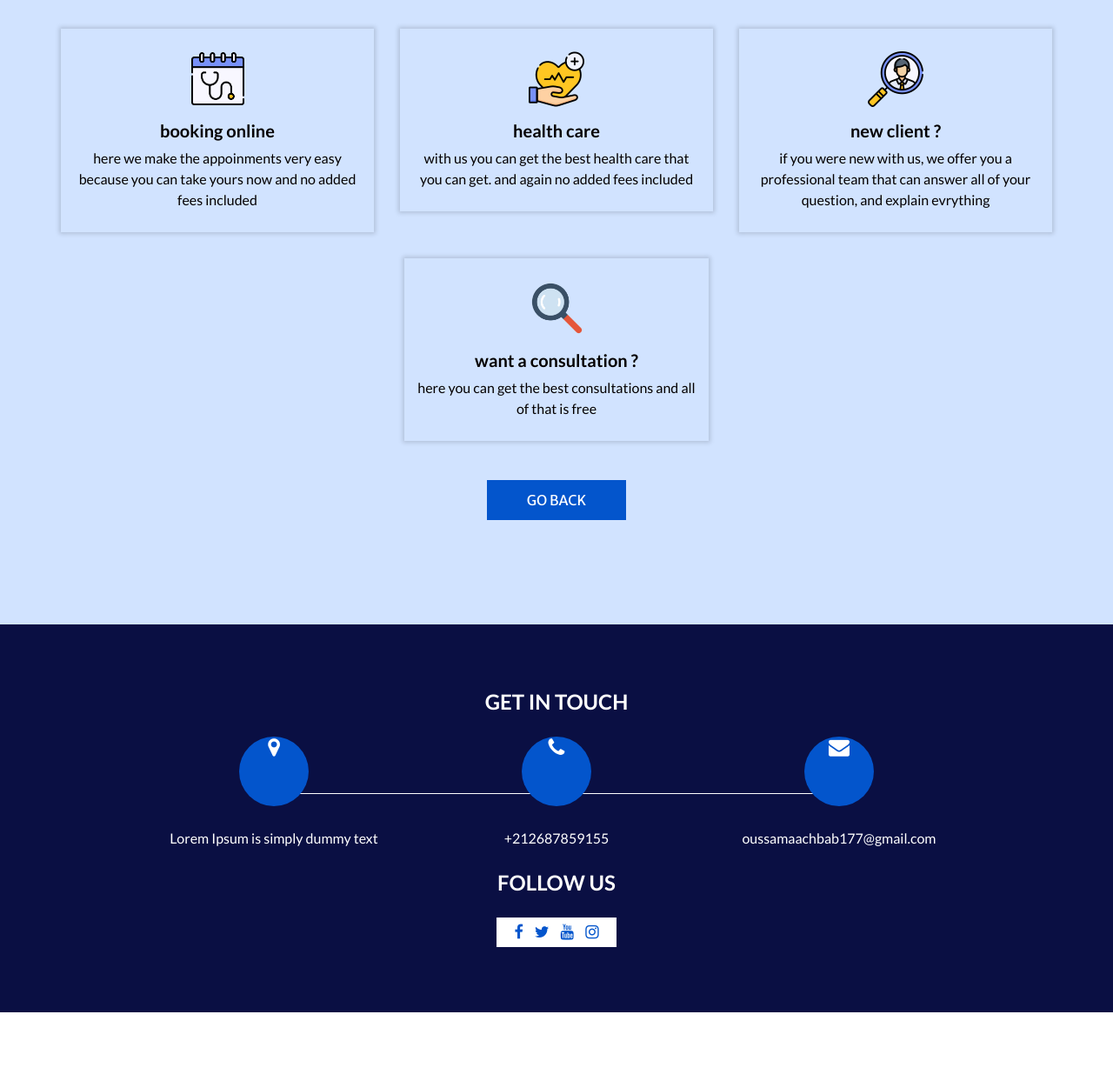
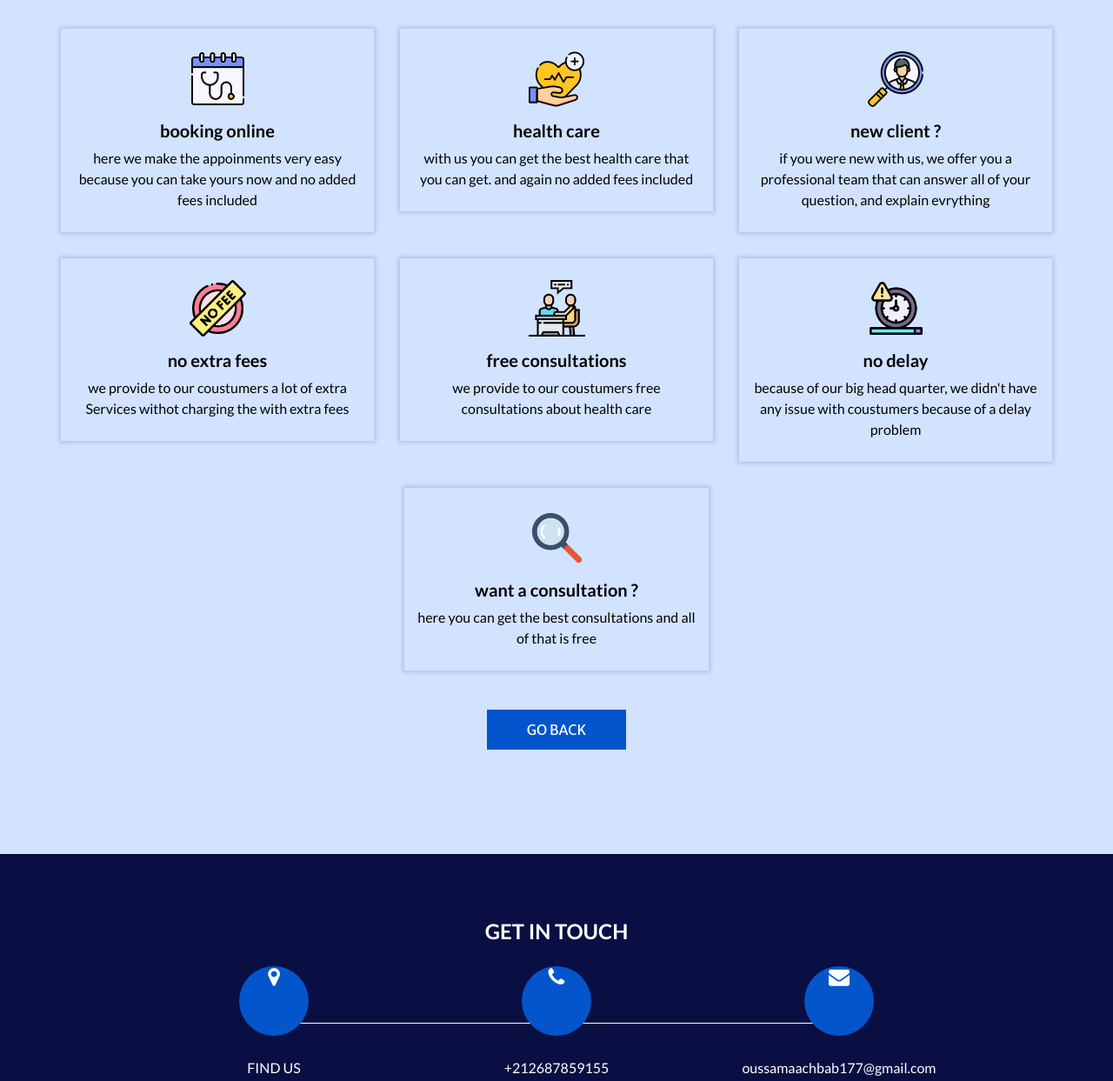
Before and after one commit to oussamaachbab/first-brief-at-youcode, a plain HTML site: page service-view-more.html in a window 1280 px wide. Shown: the part 311-1554 px from the top of the page at 87% size. Before the commit the page ends 1475 px from the top, so only its background shows below. Drawn offline with nearby package versions, Linux system fonts and the light colour scheme.

Commit message:
fourth commit

```diff
--- a/service-view-more.html
+++ b/service-view-more.html
@@ -33,13 +33,13 @@
         <div class="header_top">
           <div class="container-fluid">
             <div class="contact_nav">
-              <a href="">
+              <a href="tel:+212687859155">
                 <i class="fa fa-phone" aria-hidden="true"></i>
                 <span>
                   Call : +212687859155
                 </span>
               </a>
-              <a href="">
+              <a href="mailto:oussamaachbab177@gmail.com">
                 <i class="fa fa-envelope" aria-hidden="true"></i>
                 <span>
                   Email : oussamaachbab177@gmail.com
@@ -135,6 +135,56 @@
         </div>
       </div>
 
+      <div class="row">
+        <div class="col-sm-6 col-md-4 mx-auto">
+          <div class="box ">
+            <div class="img-box">
+              <img src="images/nofees-removebg-preview.png" alt="" />
+            </div>
+            <div class="detail-box">
+              <h5>
+                no extra fees
+              </h5>
+              <p>
+                we provide to our coustumers a lot of extra Services withot charging the with extra fees
+              </p>
+            </div>
+          </div>
+        </div>
+        <div class="col-sm-6 col-md-4 mx-auto">
+          <div class="box ">
+            <div class="img-box">
+              <img src="images/freecounsulation-removebg-preview.png" alt="" />
+            </div>
+            <div class="detail-box">
+              <h5>
+                free consultations
+              </h5>
+              <p>
+               we provide to our coustumers free consultations about health care
+              </p>
+            </div>
+          </div>
+        </div>
+        <div class="col-sm-6 col-md-4 mx-auto">
+          <div class="box ">
+            <div class="img-box">
+              <img src="images/nodelay-removebg-preview.png" alt="" />
+            </div>
+            <div class="detail-box">
+              <h5>
+                no delay
+              </h5>
+              <p>
+                because of our big head quarter, we didn't have any issue with coustumers because of a delay problem
+            </p>
+            </div>
+          </div>
+        </div>
+      </div>
+
+
+
       <div class="col-sm-6 col-md-4 mx-auto">
         <div class="box ">
           <div class="img-box">
@@ -170,19 +220,19 @@
           <div class="info_items">
             <div class="row">
               <div class="col-md-4">
-                <a href="">
+                <a href="https://maps.app.goo.gl/2GeFsauYMuk8ddxH6">
                   <div class="item ">
                     <div class="img-box ">
                       <i class="fa fa-map-marker" aria-hidden="true"></i>
                     </div>
                     <p>
-                      Lorem Ipsum is simply dummy text
+                        FIND US
                     </p>
                   </div>
                 </a>
               </div>
               <div class="col-md-4">
-                <a href="">
+                <a href="tel:+212687859155">
                   <div class="item ">
                     <div class="img-box ">
                       <i class="fa fa-phone" aria-hidden="true"></i>
@@ -194,7 +244,7 @@
                 </a>
               </div>
               <div class="col-md-4">
-                <a href="">
+                <a href="mailto:oussamaachbab177@gmail.com">
                   <div class="item ">
                     <div class="img-box">
                       <i class="fa fa-envelope" aria-hidden="true"></i>
@@ -230,3 +280,11 @@
       </div>
     </div>
   </section>
+
+  <footer class="footer_section">
+    <div class="container">
+      <p>
+        &copy; <span id="displayDateYear"></span> All Rights Reserved By <a href="#">LORENZ CIPHER Class</a>
+      </p>
+    </div>
+  </footer>
```
Also changed, not shown: about.html (+13 -5 lines), contact.html (+13 -5 lines), index.html (+7 -7 lines), service.html (+13 -5 lines), images/freecounsulation-removebg-preview.png (added), images/freecounsulation.png (added), images/nodelay-removebg-preview.png (added), images/nodelay.png (added), images/nofees-removebg-preview.png (added), images/nofees.png (added).
